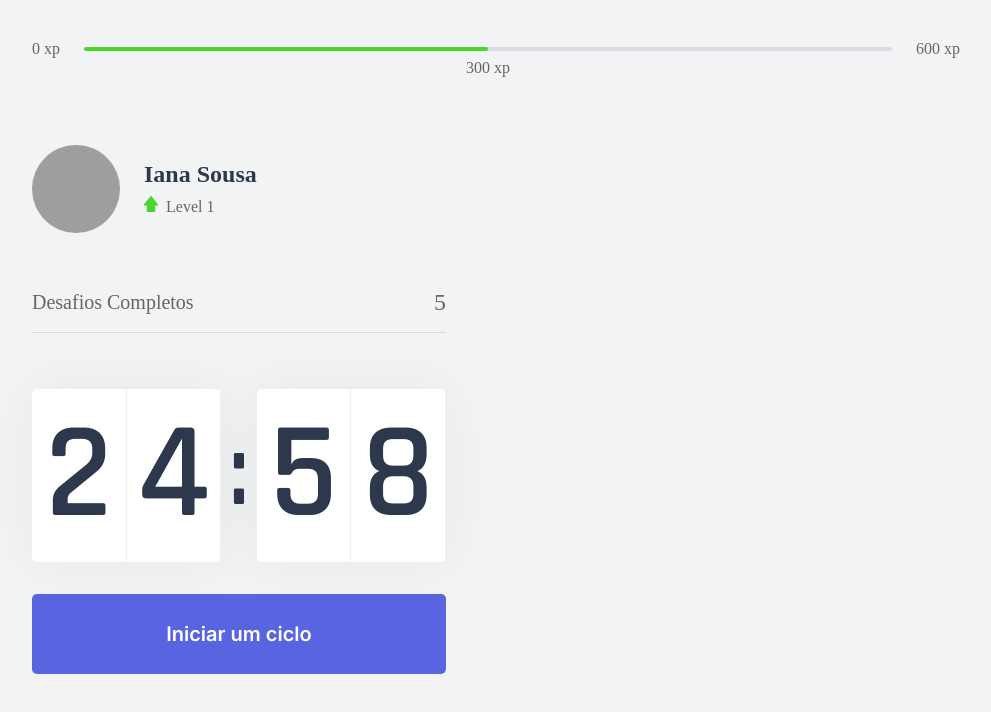
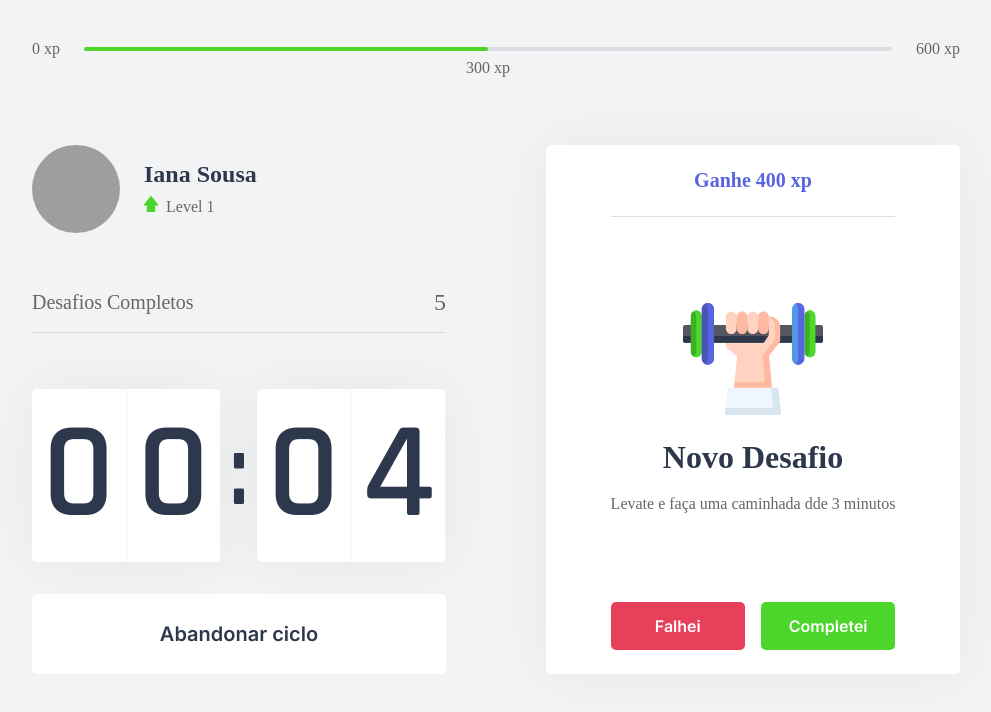
Before and after one commit to IanaCris/timeron, a Next.js app: page / in a window 1280 px wide. Both pictures are taken after a click on the button "Iniciar um ciclo". Shown: the top 712 px of the page, without its empty margins (144-1135 px from the left). Built offline with nearby package versions, Linux system fonts and the light colour scheme; grey boxes are pictures that could not be loaded.

Commit message:
components countdown and challenge box

```diff
--- /dev/null
+++ b/src/components/ChallengeBox.tsx
@@ -0,0 +1,44 @@
+import styles from '../styles/components/ChallengeBox.module.css';
+
+export function ChallengeBox() {
+  const hasActiveChallenge = true;
+
+  return (
+    <div className={styles.challengeBoxContainer}>
+      { hasActiveChallenge ? (
+        <div className={styles.challengeActive}>
+          <header>Ganhe 400 xp</header>
+
+          <main>
+            <img src="icons/body.svg" alt="Body"/>
+            <strong>Novo Desafio</strong>
+            <p>Levate e faça uma caminhada dde 3 minutos</p>
+          </main>
+
+          <footer>
+            <button
+              type="button"
+              className={styles.challengeFailedButton}
+            >
+              Falhei
+            </button>
+            <button
+              type="button"
+              className={styles.challengeSucceededButton}
+            >
+              Completei
+            </button>
+          </footer>
+        </div>
+      ) : (
+        <div className={styles.challengeNotActive}>
+          <strong>Finalize um ciclo para receber um desafio</strong>
+          <p>
+            <img src="icons/level-up.svg" alt="Level"/>
+            Inicie um ciclo para receber desafios
+          </p>
+        </div>
+      ) }
+    </div>
+  );
+}
--- a/src/components/Countdown.tsx
+++ b/src/components/Countdown.tsx
@@ -1,9 +1,12 @@
 import { useState, useEffect } from 'react';
 import styles from '../styles/components/Countdown.module.css';
 
+let countdownTimeout: NodeJS.Timeout;
+
 export function Countdown() {
-  const [time, setTime] = useState(25 * 60);
-  const [active, setActive] = useState(false);
+  const [time, setTime] = useState(0.1 * 60);
+  const [isActive, setIsActive] = useState(false);
+  const [hashFinished, setHasFinished] = useState(false);
 
   const minutes = Math.floor(time / 60);
   const seconds = time % 60;
@@ -12,16 +15,25 @@
   const [secondLeft, secondRight] = String(seconds).padStart(2, '0').split('');
 
   function startCountdown() {
-    setActive(true);
+    setIsActive(true);
+  }
+
+  function resetCountdown() {
+    clearTimeout(countdownTimeout);
+    setIsActive(false);
+    setTime(0.1 * 60);//Volta a ter 25min
   }
 
   useEffect(() => {
-    if (active && time > 0) {
-      setTimeout(() => {
+    if (isActive && time > 0) {
+      countdownTimeout = setTimeout(() => {
         setTime(time - 1);
       }, 1000)
+    } else if (isActive && time === 0) {
+      setHasFinished(true);
+      setIsActive(false);
     }
-  }, [active, time]);
+  }, [isActive, time]);
 
   return (
     <div>
@@ -37,6 +49,24 @@
         </div>
       </div>
 
+      { hashFinished ? (
+        <button
+          disabled
+          className={styles.countdownButton}
+        >
+          Ciclo encerrado
+        </button>
+      ) : (
+        <>
+          { isActive ? (
+            <button
+              type="button"
+              className={`${styles.countdownButton} ${styles.countdownButtonActive}`}
+              onClick={resetCountdown}
+            >
+              Abandonar ciclo
+            </button>
+          ) : (
             <button
               type="button"
               className={styles.countdownButton}
@@ -44,6 +74,10 @@
             >
               Iniciar um ciclo
             </button>
+          )}
+        </>
+      )}
+
     </div>
   );
 }
--- a/src/pages/index.tsx
+++ b/src/pages/index.tsx
@@ -1,9 +1,11 @@
+import Head from 'next/head';
+
 import { ExperienceBar } from '../components/ExperienceBar';
 import { Profile } from '../components/Profile';
 import { CompleteChallenges } from '../components/CompleteChallenges';
 import { Countdown } from '../components/Countdown';
+import { ChallengeBox } from '../components/ChallengeBox';
 
-import Head from 'next/head';
 
 import styles from '../styles/pages/Home.module.css';
 
@@ -24,6 +26,7 @@
         </div>
 
         <div>
+          <ChallengeBox />
         </div>
       </section>
     </div>
--- /dev/null
+++ b/src/styles/components/ChallengeBox.module.css
@@ -0,0 +1,110 @@
+.challengeBoxContainer {
+  height: 100%;
+
+  background: var(--white);
+  border-radius: 5px;
+  box-shadow: 0 0 60px rgba(0, 0, 0, 0.05);
+  padding: 1.5rem 2rem;
+
+  display: flex;
+  flex-direction: column;
+  align-items: center;
+  justify-content: center;
+
+  text-align: center;
+}
+
+.challengeNotActive {
+  display: flex;
+  flex-direction: column;
+  align-items: center;
+}
+
+.challengeNotActive strong {
+  font-size: 1.5rem;
+  font-weight: 500;
+  line-height: 1.4;
+}
+
+.challengeNotActive p {
+  display: flex;
+  flex-direction: column;
+  align-items: center;
+  line-height: 1.4;
+  max-width: 70%;
+  margin-top: 3rem;
+}
+
+.challengeNotActive p img {
+  margin-bottom: 1rem;
+}
+
+.challengeActive {
+  height: 100%;
+
+  display: flex;
+  flex-direction: column;
+}
+
+.challengeActive header {
+  color: var(--blue);
+  font-weight: 600;
+  font-size: 1.25rem;
+  padding: 0 2rem 1.5rem;
+  border-bottom: 1px solid var(--gray-line);
+}
+
+.challengeActive main {
+  flex: 1;
+  display: flex;
+  flex-direction: column;
+  align-items: center;
+  justify-content: center;
+}
+
+.challengeActive main strong {
+  font-size: 2rem;
+  font-weight: 600;
+  color: var(--title);
+  margin: 1.5rem 0 1rem;
+}
+
+.challengeActive main p {
+  line-height: 1.5;
+}
+
+.challengeActive footer {
+  display: grid;
+  grid-template-columns: 1fr 1fr;
+  gap: 1rem;
+}
+
+.challengeActive footer button {
+  height: 3rem;
+
+  display: flex;
+  align-items: center;
+  justify-content: center;
+
+  border: 0;
+  border-radius: 5px;
+
+  color: var(--white);
+
+  font-size: 1rem;
+  font-weight: 600;
+
+  transition: filter 0.2s;
+}
+
+.challengeActive footer button.challengeFailedButton {
+  background: var(--red);
+}
+
+.challengeActive footer button.challengeSucceededButton {
+  background: var(--green);
+}
+
+.challengeActive footer button:hover {
+  filter: brightness(0.9);
+}
--- a/src/styles/components/Countdown.module.css
+++ b/src/styles/components/Countdown.module.css
@@ -59,6 +59,22 @@
   transition: background-color 0.2s;
 }
 
-.countdownButton:hover {
+.countdownButton:not(:disabled):hover {
   background: var(--blue-dark);
 }
+
+.countdownButtonActive {
+  background: var(--white);
+  color: var(--title);
+}
+
+.countdownButtonActive:not(:disabled):hover {
+  background: var(--red);
+  color: var(--white);
+}
+
+.countdownButton:disabled {
+  background: var(--white);
+  color: var(--text);
+  cursor: not-allowed;
+}
```
Lines whose indentation alone changed are shown as unchanged.
